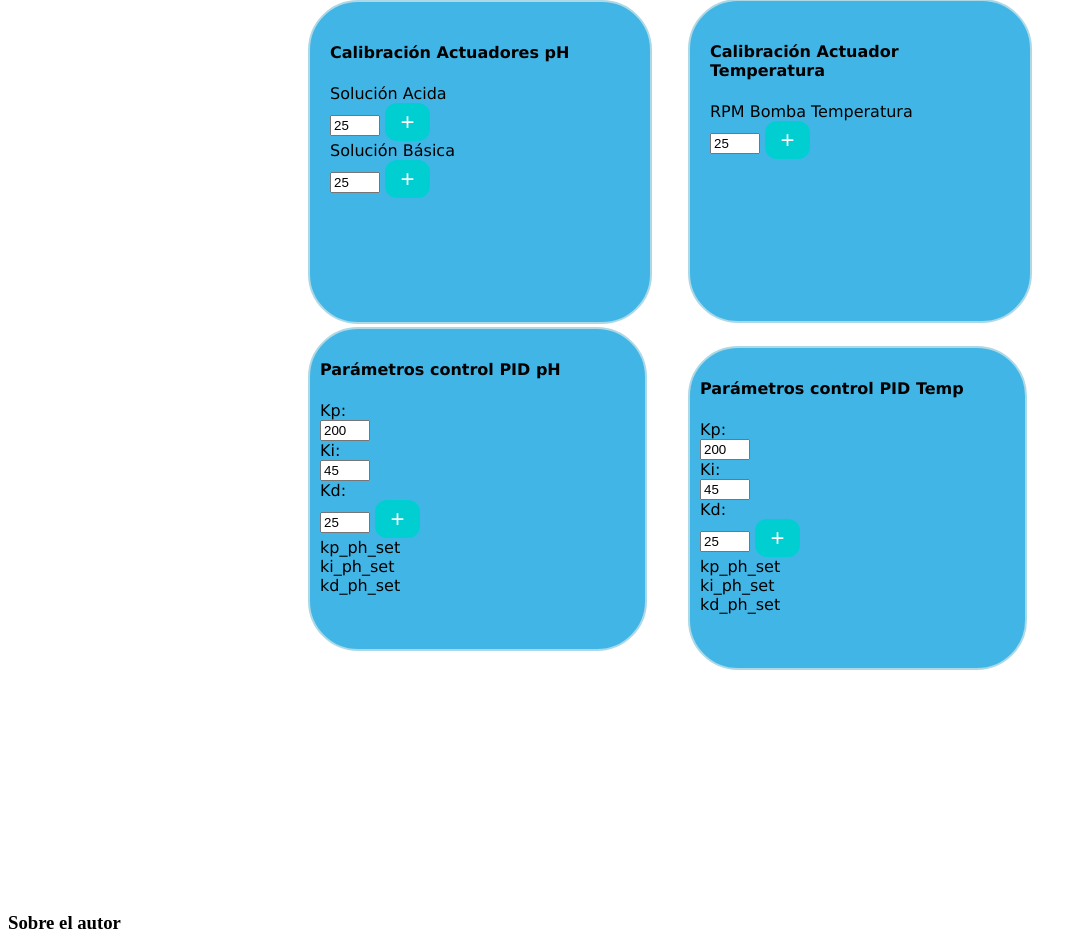
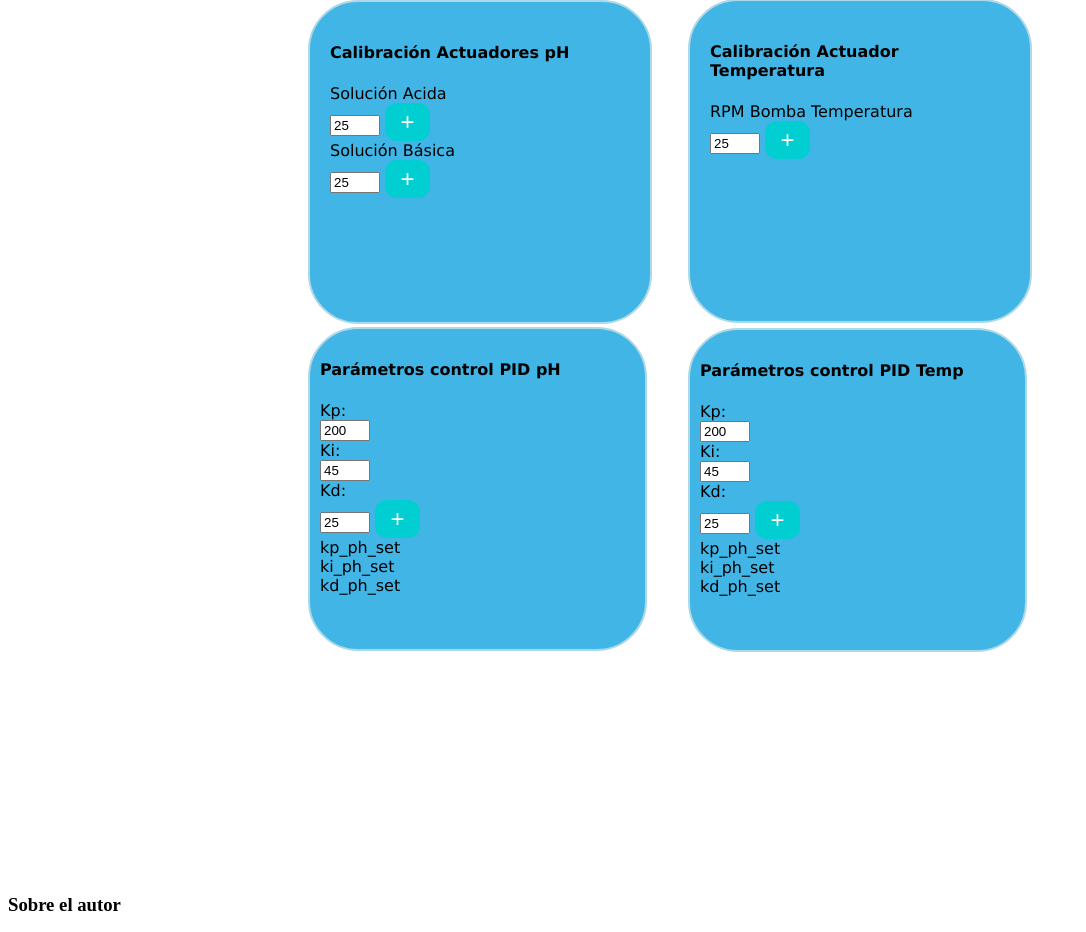
Before and after one commit to hooper2chile/biocl_system, a Flask app: page /calibrar in a window 1280 px wide. Shown: the part 592-1524 px from the top of the page, without its empty margins (0-1086 px from the left). Run offline with Flask 2, Linux system fonts and the light colour scheme; parts of the project's set-up code (start-up, migrations or seed data) failed here and were passed over.

Commit message:
pid html+

```diff
--- a/static/stylesheets/calibrar.css
+++ b/static/stylesheets/calibrar.css
@@ -206,7 +206,7 @@ fieldset {
   text-align: left;
   margin-left: 680px;
 
-  margin-top: -347px;
+  margin-top: -365px;
   margin-bottom: -10px;
   border-radius: 50px;
 }
```
